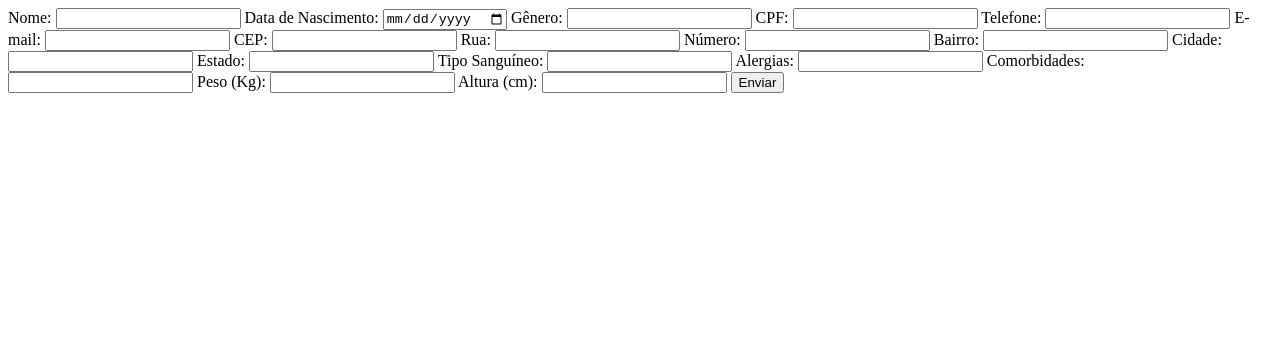
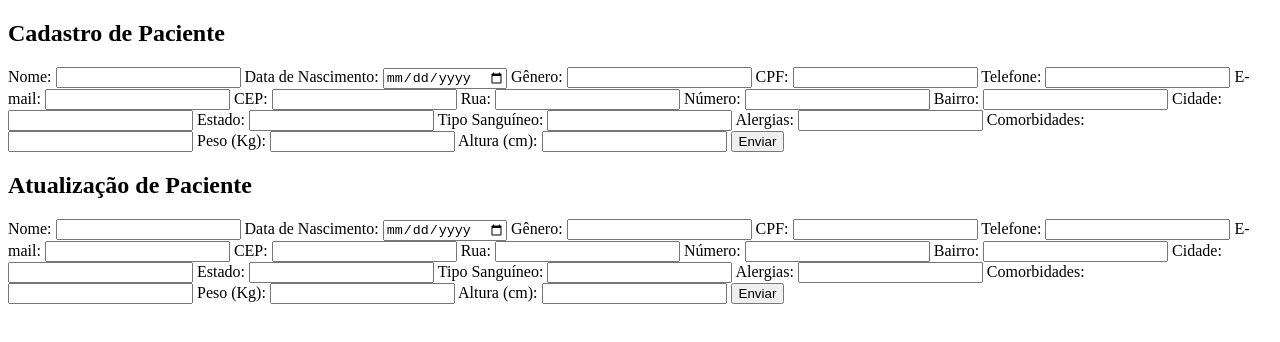
Before and after one commit to tiagoCabralS/apiGestaoPacientes, a website: page index.html in a window 1280 px wide. Drawn offline with Linux system fonts and the light colour scheme.

Commit message:
adiciona formulário de edição de um paciente.

```diff
--- a/index.html
+++ b/index.html
@@ -6,7 +6,46 @@
     <title>Document</title>
 </head>
 <body>
+    <h2>Cadastro de Paciente</h2>
     <form action="http://localhost:3000/paciente/" method="POST">
+        <label for="nome">Nome:</label>
+        <input type="text" id="nome" name="nome">
+        <label for="data_nascimento">Data de Nascimento:</label>
+        <input type="date" id="data_nascimento" name="data_nascimento">
+        <label for="genero">Gênero:</label>
+        <input type="text" id="genero" name="genero">
+        <label for="cpf">CPF:</label>
+        <input type="text" id="cpf" name="cpf">
+        <label for="telefone">Telefone:</label>
+        <input type="text" id="telefone" name="telefone">
+        <label for="email">E-mail:</label>
+        <input type="text" id="email" name="email">
+        <label for="cep">CEP:</label>
+        <input type="text" id="cep" name="cep">
+        <label for="rua">Rua:</label>
+        <input type="text" id="rua" name="rua">
+        <label for="numero">Número:</label>
+        <input type="text" id="numero" name="numero">
+        <label for="bairro">Bairro:</label>
+        <input type="text" id="bairro" name="bairro">
+        <label for="cidade">Cidade:</label>
+        <input type="text" id="cidade" name="cidade">
+        <label for="estado">Estado:</label>
+        <input type="text" id="estado" name="estado">
+        <label for="tipoSanguineo">Tipo Sanguíneo:</label>
+        <input type="text" id="tipoSanguineo" name="tipoSanguineo">
+        <label for="alergias">Alergias:</label>
+        <input type="text" id="alergias" name="alergias">
+        <label for="comorbidades">Comorbidades:</label>
+        <input type="text" id="comorbidades" name="comorbidades">
+        <label for="peso">Peso (Kg):</label>
+        <input type="text" id="peso" name="peso">
+        <label for="altura">Altura (cm):</label>
+        <input type="text" id="altura" name="altura">
+        <button type="submit">Enviar</button>
+    </form>
+    <h2>Atualização de Paciente</h2>
+    <form action="http://localhost:3000/pacientes/edit/1" method="POST">
         <label for="nome">Nome:</label>
         <input type="text" id="nome" name="nome">
         <label for="data_nascimento">Data de Nascimento:</label>
```
